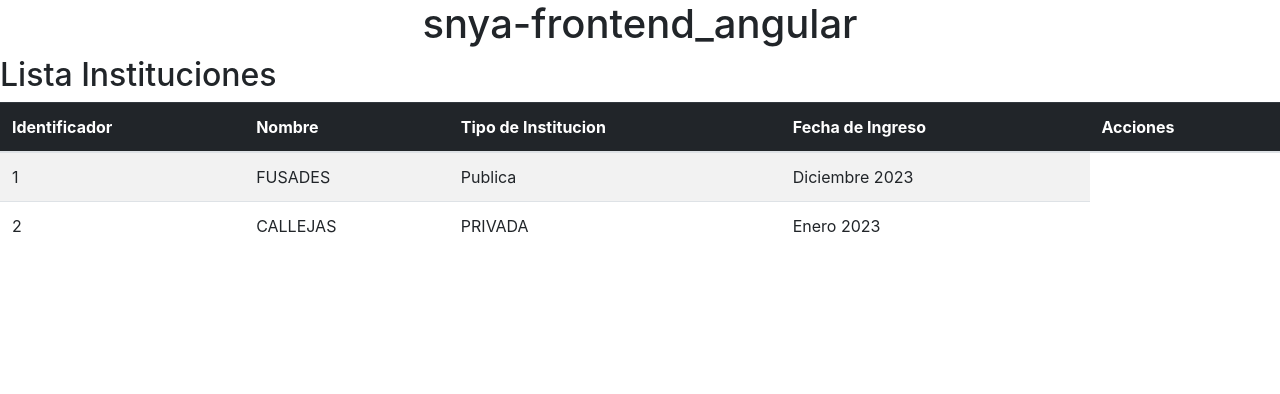
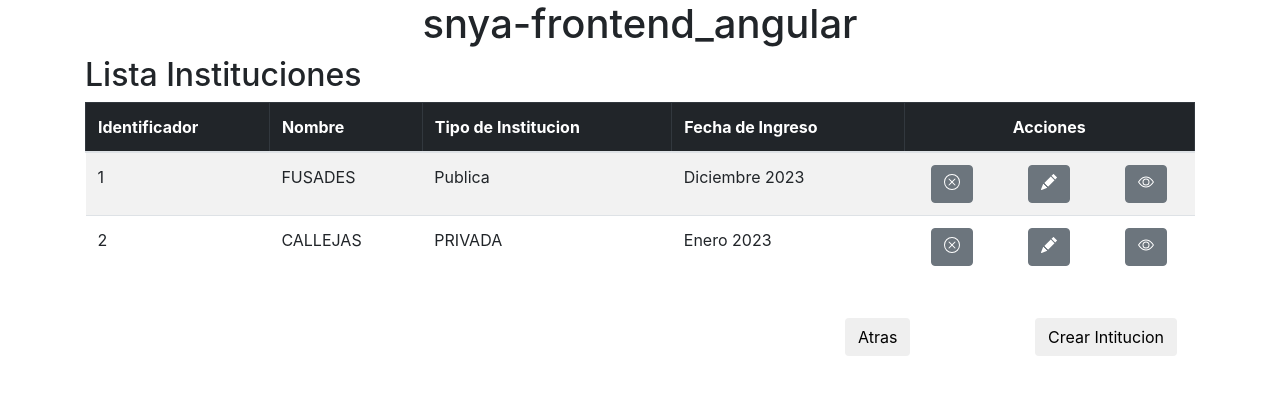
Before and after one commit to miguelvides/SNYA-Front-End, an Angular app: page / in a window 1280 px wide. Shown: the top 394 px of the page. Built offline with nearby package versions, Linux system fonts and the light colour scheme.

Commit message:
agregando botones a la tabla y a la plantilla

```diff
--- a/src/app/lista-instituciones/lista-instituciones.component.html
+++ b/src/app/lista-instituciones/lista-instituciones.component.html
@@ -1,12 +1,13 @@
+<div class="container">
   <h2>Lista Instituciones</h2>
   <table class="table table-striped">
-  <thead class="table-dark">
+    <thead class="table-dark table-bordered">
       <tr>
         <th>Identificador</th>
         <th>Nombre</th>
         <th>Tipo de Institucion</th>
         <th>Fecha de Ingreso</th>
-      <th>Acciones</th>
+        <th colspan="3" style="text-align: center;">Acciones</th>
     </thead>
     <tbody>
       <tr *ngFor="let Institucion of instituciones">
@@ -14,13 +15,39 @@
         <td>{{Institucion.nombre}}</td>
         <td>{{Institucion.tipoInstitucion}}</td>
         <td>{{Institucion.fecha}}</td>
-
+        <td style="text-align: center;">
+          <button type="button" class="btn btn-secondary">
+            <svg xmlns="http://www.w3.org/2000/svg" width="16" height="16" fill="currentColor" class="bi bi-x-circle" viewBox="0 0 16 16">
+              <path d="M8 15A7 7 0 1 1 8 1a7 7 0 0 1 0 14zm0 1A8 8 0 1 0 8 0a8 8 0 0 0 0 16z"/>
+              <path d="M4.646 4.646a.5.5 0 0 1 .708 0L8 7.293l2.646-2.647a.5.5 0 0 1 .708.708L8.707 8l2.647 2.646a.5.5 0 0 1-.708.708L8 8.707l-2.646 2.647a.5.5 0 0 1-.708-.708L7.293 8 4.646 5.354a.5.5 0 0 1 0-.708z"/>
+            </svg>
+          </button>
+        </td>
+        <td style="text-align: center;">
+          <button type="button" class="btn btn-secondary">
+            <svg xmlns="http://www.w3.org/2000/svg" width="16" height="16" fill="currentColor" class="bi bi-pencil-fill"
+              viewBox="0 0 16 16">
+              <path
+                d="M12.854.146a.5.5 0 0 0-.707 0L10.5 1.793 14.207 5.5l1.647-1.646a.5.5 0 0 0 0-.708l-3-3zm.646 6.061L9.793 2.5 3.293 9H3.5a.5.5 0 0 1 .5.5v.5h.5a.5.5 0 0 1 .5.5v.5h.5a.5.5 0 0 1 .5.5v.5h.5a.5.5 0 0 1 .5.5v.207l6.5-6.5zm-7.468 7.468A.5.5 0 0 1 6 13.5V13h-.5a.5.5 0 0 1-.5-.5V12h-.5a.5.5 0 0 1-.5-.5V11h-.5a.5.5 0 0 1-.5-.5V10h-.5a.499.499 0 0 1-.175-.032l-.179.178a.5.5 0 0 0-.11.168l-2 5a.5.5 0 0 0 .65.65l5-2a.5.5 0 0 0 .168-.11l.178-.178z" />
+            </svg>
+          </button>
+        </td>
+        <td style="text-align: center;">
+          <button type="button" class="btn btn-secondary">
+            <svg xmlns="http://www.w3.org/2000/svg" width="16" height="16" fill="currentColor" class="bi bi-eye" viewBox="0 0 16 16">
+              <path d="M16 8s-3-5.5-8-5.5S0 8 0 8s3 5.5 8 5.5S16 8 16 8zM1.173 8a13.133 13.133 0 0 1 1.66-2.043C4.12 4.668 5.88 3.5 8 3.5c2.12 0 3.879 1.168 5.168 2.457A13.133 13.133 0 0 1 14.828 8c-.058.087-.122.183-.195.288-.335.48-.83 1.12-1.465 1.755C11.879 11.332 10.119 12.5 8 12.5c-2.12 0-3.879-1.168-5.168-2.457A13.134 13.134 0 0 1 1.172 8z"/>
+              <path d="M8 5.5a2.5 2.5 0 1 0 0 5 2.5 2.5 0 0 0 0-5zM4.5 8a3.5 3.5 0 1 1 7 0 3.5 3.5 0 0 1-7 0z"/>
+            </svg>
+          </button>
+        </td>
       </tr>
-
-
-
-
     </tbody>
-
-
   </table>
+</div>
+<div class="container"><br>
+  <div class="row">
+    <div class="col-md-8"></div>
+    <div class="col-md-2"><button type="button" class="btn">Atras</button></div>
+    <div class="col-md-2"><button type="button" class="btn">Crear Intitucion</button></div>
+  </div>
+</div>
```
Lines whose indentation alone changed are shown as unchanged.
